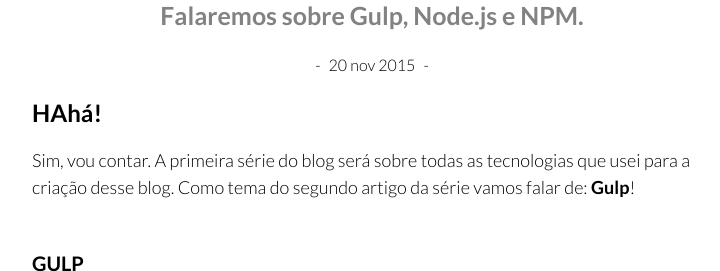
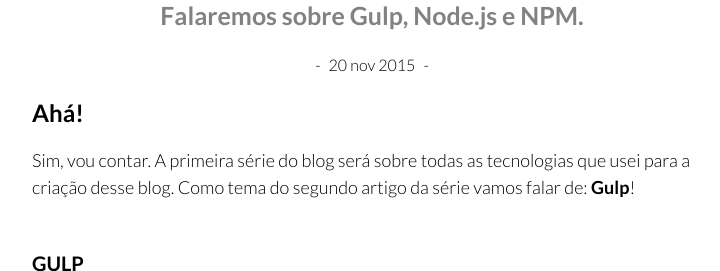
Before and after one commit to deglier/deglier.github.io, a Jekyll site: the page built from _posts/2015-11-20-tecnologias-do-meu-blog-parte-2.md, in a window 1280 px wide and 900 px high, cut to the strip 232-503 px from the top of the window. Shown: the whole strip, without its empty margins (268-988 px from the left). Built offline with Jekyll 4.4.1, drawn with Linux system fonts in a browser that asks for light colours; some web fonts are replaced; comment, search, counter and statistics services are not loaded.

Commit message:
pequenas atualizações de posts

```diff
--- a/_posts/2015-11-20-tecnologias-do-meu-blog-parte-2.md
+++ b/_posts/2015-11-20-tecnologias-do-meu-blog-parte-2.md
@@ -16,7 +16,7 @@
 ---
 
 
-## HAhá!
+## Ahá!
 Sim, vou contar. A primeira série do blog será sobre todas as tecnologias que usei para a criação desse blog. Como tema do segundo artigo da série vamos falar de: **Gulp**!
 
 ### Gulp
```
Also changed, not shown: assets/img/tecs-do-blog/main.png (added), 2 other files.
